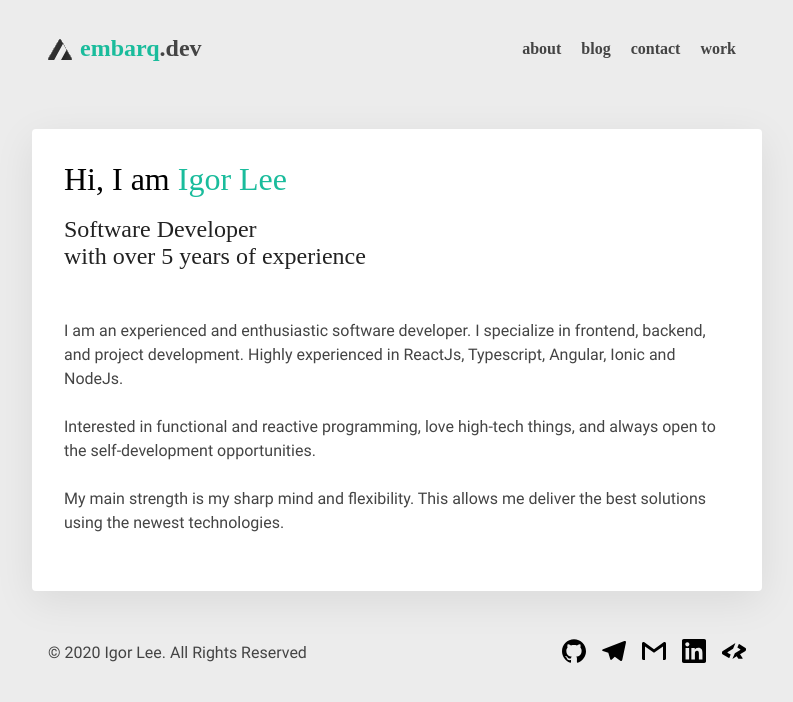
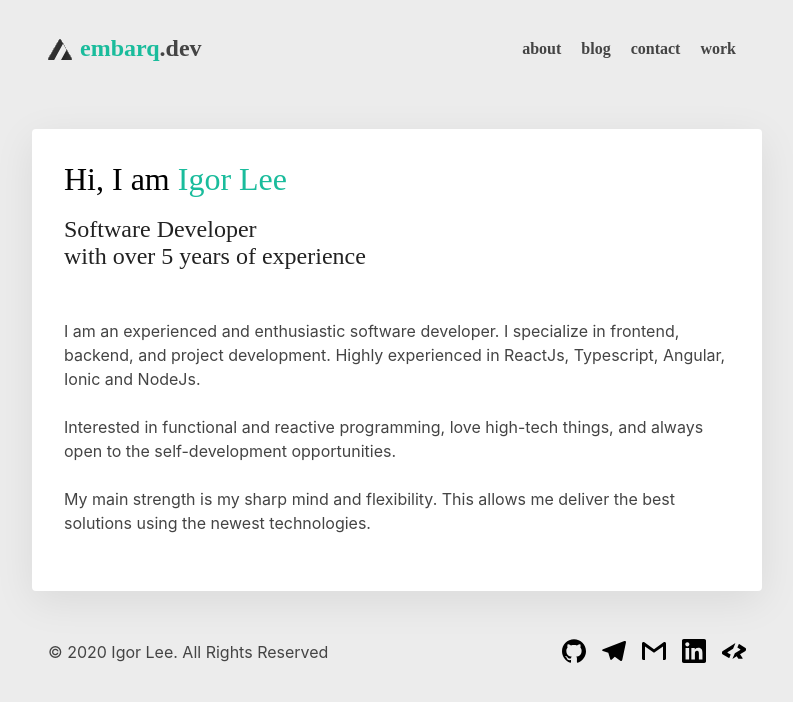
Before and after one commit to embarq/embarq.dev, a Next.js app: page / in a window 1280 px wide. Shown: the top 702 px of the page, without its empty margins (243-1036 px from the left). Built offline with nearby package versions, Linux system fonts and the light colour scheme; a web font is replaced by a local one.

Commit message:
use native font-stack

```diff
--- a/styles/_fonts.scss
+++ b/styles/_fonts.scss
@@ -20,24 +20,3 @@
     font-display: swap;
   }
 }
-
-$secondaryFont: (
-  (normal, 300, 'Roboto-Light'),
-  (italic, 300, 'Roboto-LightItalic'),
-  (normal, 400, 'Roboto-Regular'),
-  (italic, 400, 'Roboto-Italic'),
-  (normal, 500, 'Roboto-Medium'),
-  (italic, 500, 'Roboto-MediumItalic'),
-  (normal, 700, 'Roboto-Bold'),
-  (italic, 700, 'Roboto-BoldItalic')
-);
-
-@each $fontStyle, $fontWeight, $fontName in $secondaryFont {
-  @font-face {
-    font-family: 'Roboto';
-    src: url("/fonts-roboto/#{ $fontName }.ttf") format("truetype");
-    font-weight: $fontWeight;
-    font-style: $fontStyle;
-    font-display: swap;
-  }
-}
--- a/styles/_variables.scss
+++ b/styles/_variables.scss
@@ -13,7 +13,7 @@
 );
 
 $primaryFont: 'Montserrat';
-$secondaryFont: 'Roboto';
+$secondaryFont: -apple-system, BlinkMacSystemFont, 'Segoe UI', Roboto, Oxygen, Ubuntu, Cantarell, 'Helvetica Neue', sans-serif;
 
 $colors: (
   dark: #444444,
--- a/styles/index.scss
+++ b/styles/index.scss
@@ -4,7 +4,7 @@
 @import './reset';
 
 html {
-  font-family: var.$secondaryFont, -apple-system, BlinkMacSystemFont, 'Segoe UI', Roboto, Oxygen, Ubuntu, Cantarell, 'Open Sans', 'Helvetica Neue', sans-serif;
+  font-family: var.$secondaryFont;
   color: mixins.color(dark);
   width: 100vw;
   overflow-x: hidden;
@@ -41,7 +41,7 @@
 }
 
 @each $colorName in map-keys(var.$colors) {
-  .text-#{$colorName} {
+  .text-#{'' + $colorName} {
     color: mixins.color($colorName);
   }
 }
```
